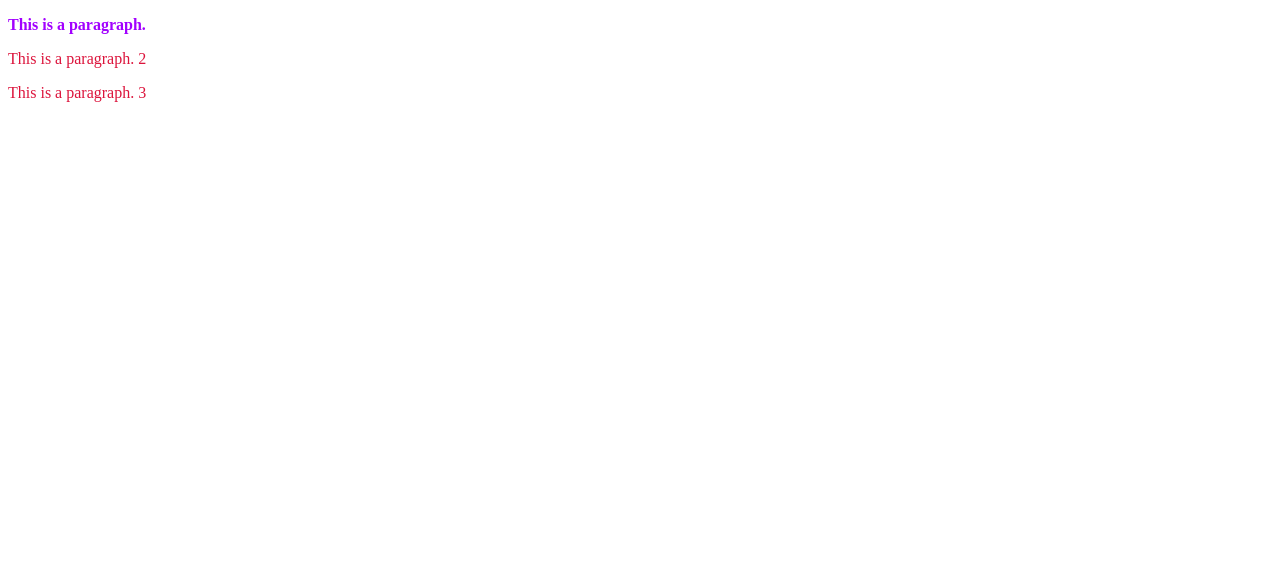
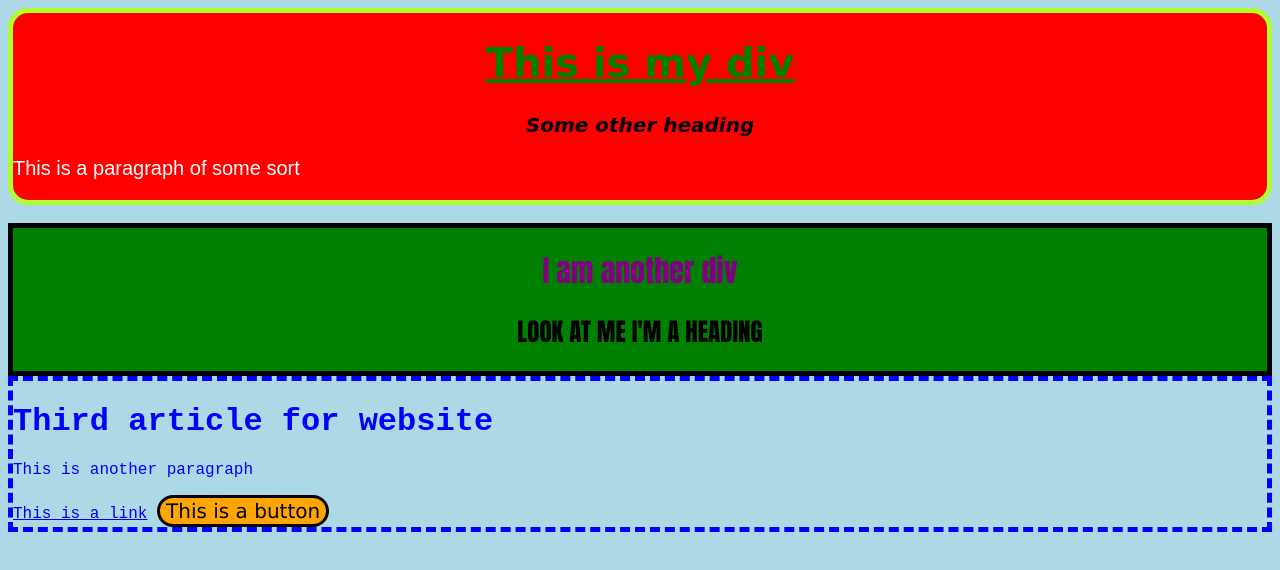
Before and after one commit to Tristanfwest25/Intro-to-CSS, a plain HTML site: page Intro to CSS/index.html in a window 1280 px wide. Drawn offline with Linux system fonts and the light colour scheme; a web font is replaced by a local one.

Commit message:
added more styles

```diff
--- a/Intro to CSS/index.html
+++ b/Intro to CSS/index.html
@@ -6,10 +6,25 @@
     <title>Intro to CSS</title>
 
     <link rel="stylesheet" href="styles.css" class="stylesheet">
+    <link rel="stylesheet" href="https://fonts.google.com/specimen/Licorice">
 </head>
 <body>
-    <p class="make-purple make-bold">This is a paragraph.</p>
-    <p>This is a paragraph. 2</p>
-    <p>This is a paragraph. 3</p>
+    <div class="first-article">
+        <h1 class="first-h1">This is my div</h1>
+        <h2 class="first-h2">Some other heading</h2>
+        <p>This is a paragraph of some sort</p>
+    </div>
+
+   <br />
+
+    <div class="second-article">
+        <h1 class="second-h1">I am another div</h1>
+        <h2 class="second-h2">Look at me I'm a heading</h2>
+    </div>
+    <div class="third-article">
+        <h1>Third article for website</h1>
+        <p>This is another paragraph</p>
+        <a href="#">This is a link</a>
+        <button class="fancy-button">This is a button</button>
 </body>
 </html>
--- a/Intro to CSS/styles.css
+++ b/Intro to CSS/styles.css
@@ -1,9 +1,62 @@
-.make-purple {
-    color:rgb(162, 0, 255);
+.first-article {
+  border: 5px solid greenyellow;
+  background-color: red;
+  color: white;
+  font-size: 20px;
+  font-family: Arial, Helvetica, sans-serif;
+  border-radius: 20px;
 }
-p{
-    color:crimson
+.first-h1 {
+  color: green;
+  font-size: 40px;
+  font-family: 'licorice', cursive;
+  text-decoration: underline;
+  text-align: center;
 }
-.make-bold {
-    font-weight: bold;
+.second-article {
+  background-color: green;
+  color: black;
+  border: 5px black solid;
+  font-family: Impact, Haettenschweiler, "Arial Narrow Bold", sans-serif;
 }
+.first-h2 {
+  color: black;
+  font-style: italic;
+  font-size: 20px;
+  font-family: 'licorice', cursive;
+  text-align: center;
+}
+.second-h1 {
+  color: purple;
+  font-size: 30px;
+  text-align: center;
+}
+.second-h2 {
+  color: black;
+  font-size: 25px;
+  text-align: center;
+  text-transform: uppercase;
+}
+
+.third-article {
+  background-color: lightblue;
+  color: blue;
+  border: 5px blue dashed;
+  font-family: "Courier New", Courier, monospace;
+}
+
+.fancy-button {
+  border: 3px solid black;
+  font-size: 20px;
+  background-color: orange;
+  font-family: Verdana, Geneva, Tahoma, sans-serif;
+  border-radius: 40px;
+  cursor: pointer;
+  }
+.fancy-button:hover {
+  background-color: green;
+}
+body {
+  font-family: 'Courier New', Courier, monospace;
+  background-color: lightblue;
+}
```
